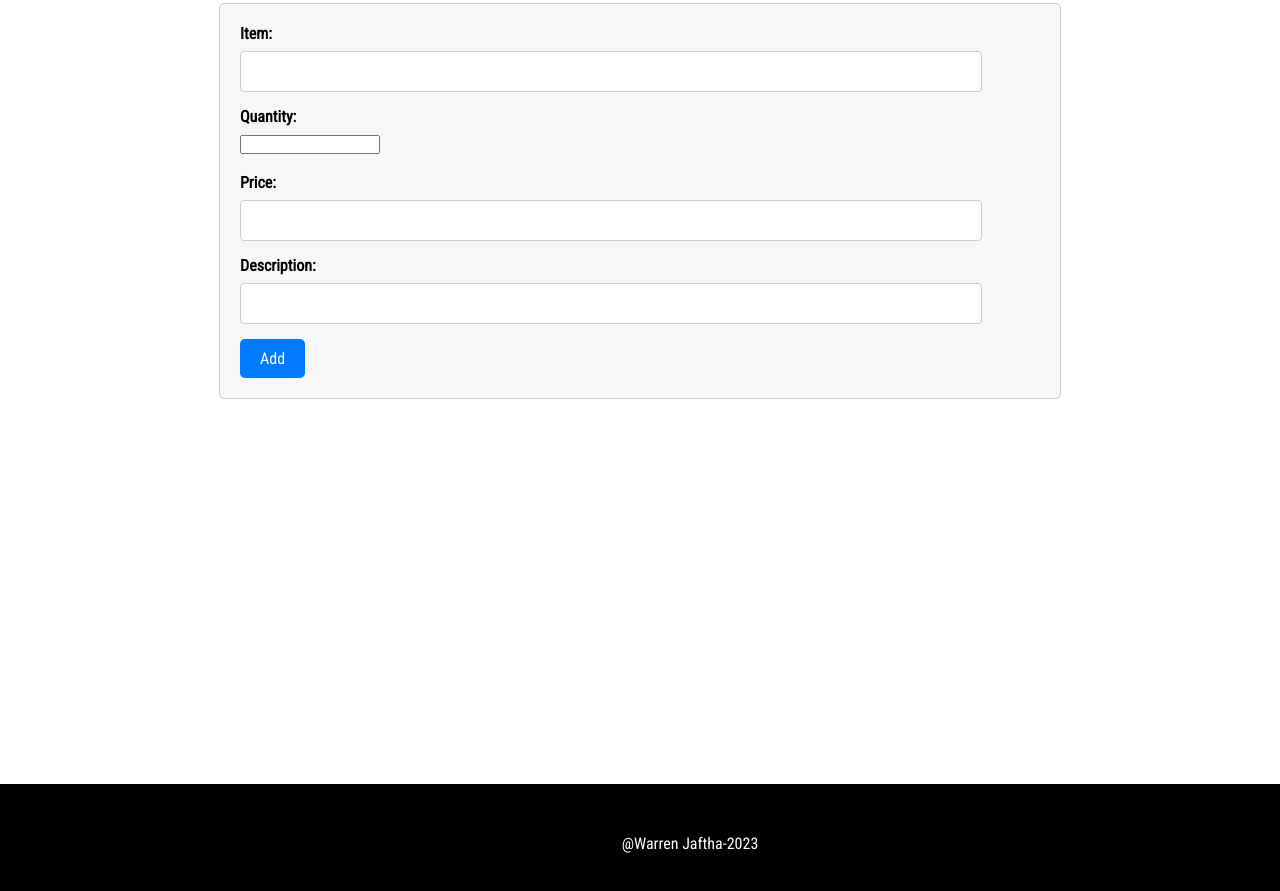
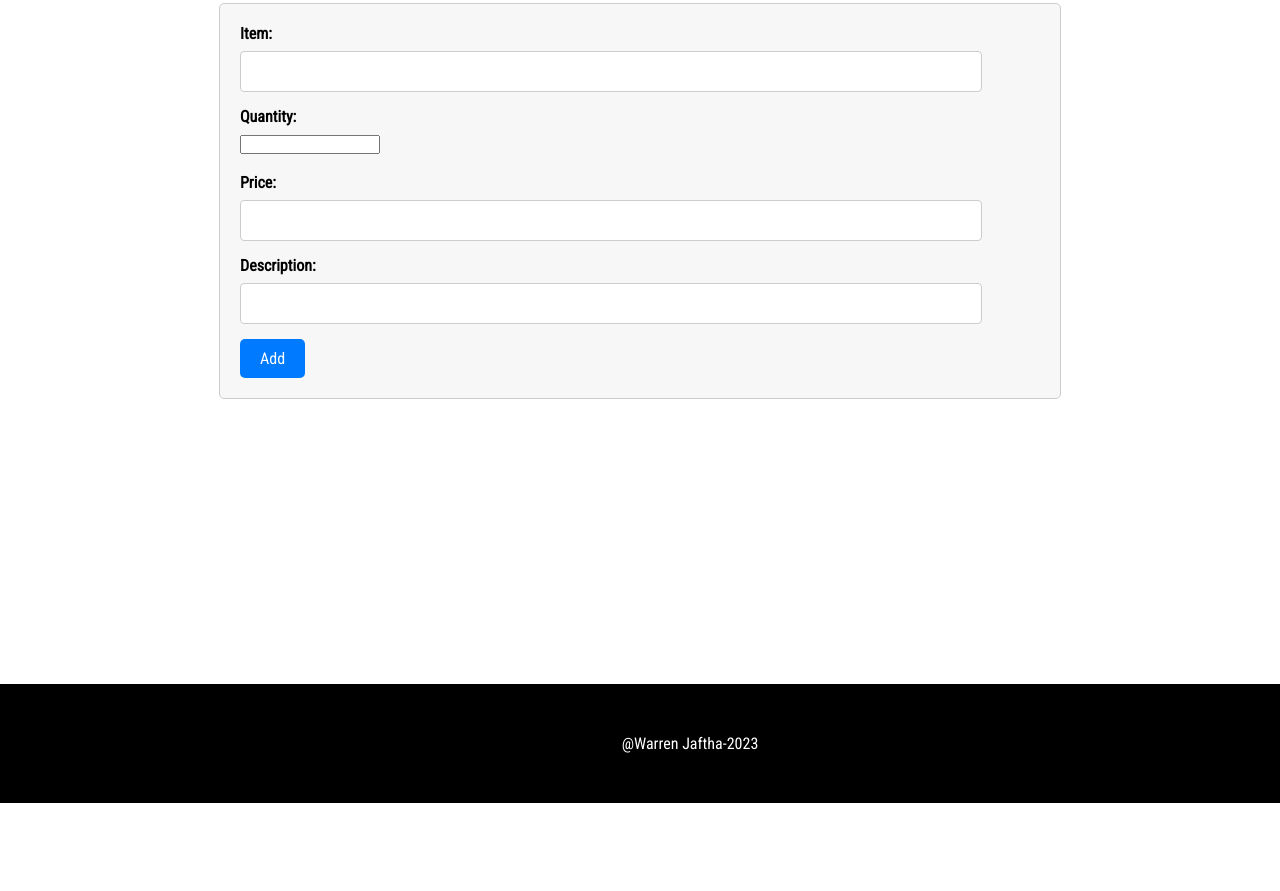
Before and after one commit to Wareezy/E-Commerce, a plain HTML site: page html/checkout.html in a window 1280 px wide. Shown: the part 397-1288 px from the top of the page. After the commit the page ends 1200 px from the top, so only its background shows below. Drawn offline with Linux system fonts and the light colour scheme.

Commit message:
final final push

```diff
--- a/css/styles.css
+++ b/css/styles.css
@@ -364,6 +364,15 @@ form {
     bottom: -1200px;
     width: 100%;
 }
+#footerindex4 {
+    background-color: black;
+    color: white;
+    padding: 50px;
+    position: absolute;
+    bottom: -400px;
+    width: 100%;
+}
+
 
 /* hide horizontal scrolling */
 html, body {
--- a/html/checkout.html
+++ b/html/checkout.html
@@ -35,7 +35,7 @@ method="POST">
 
     <input type="submit" value="Add">
 </form>
-<footer id="footerindex">
+<footer id="footerindex4">
     <p id="pfooter">@Warren Jaftha-2023</p>
 </footer>
 </body>
```
